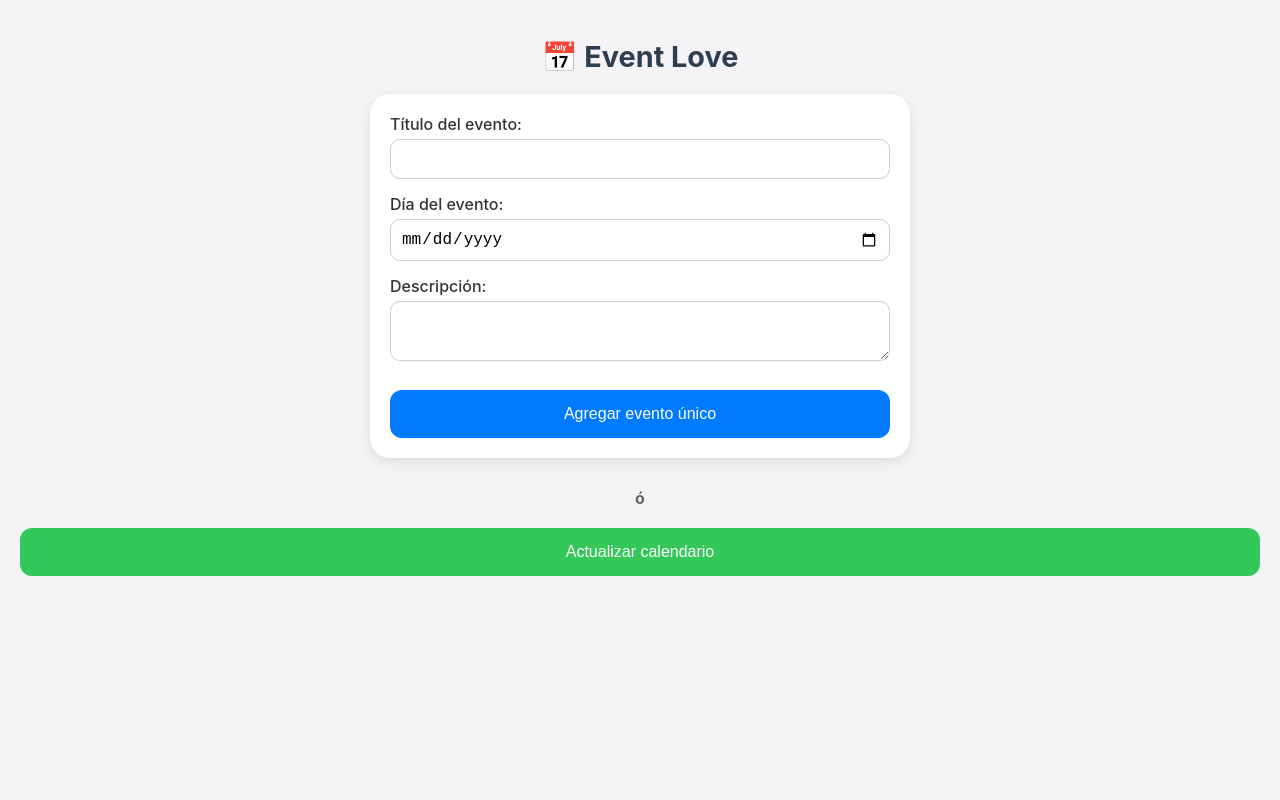
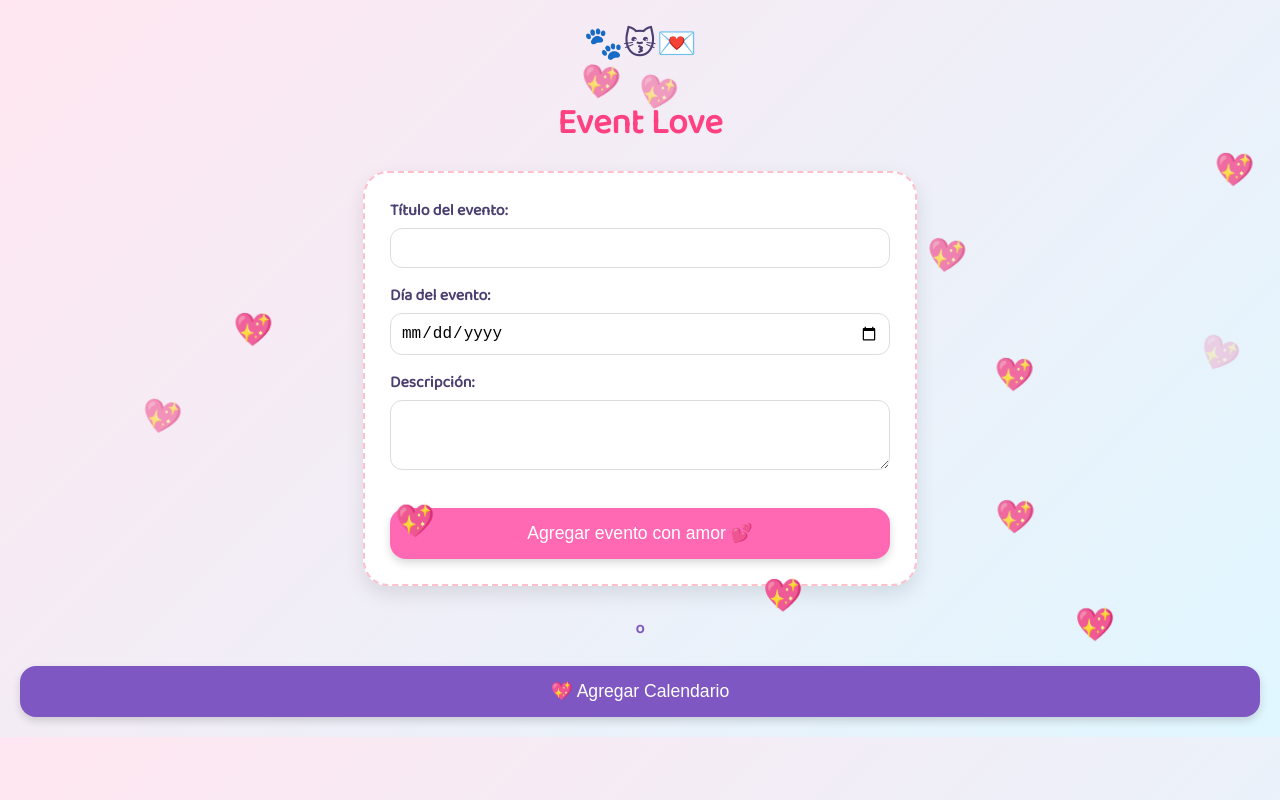
Before and after one commit to joseedev20/event-love, a website: page index.html in a window 1280 px wide. Drawn offline with Linux system fonts and the light colour scheme.

Commit message:
Update index.html

```diff
--- a/index.html
+++ b/index.html
@@ -5,34 +5,44 @@
   <meta charset="UTF-8">
   <meta name="viewport" content="width=device-width, initial-scale=1.0">
   <title>Event Love</title>
+  <link href="https://fonts.googleapis.com/css2?family=Baloo+2&display=swap" rel="stylesheet">
   <style>
     body {
-      font-family: -apple-system, BlinkMacSystemFont, 'Segoe UI', Roboto, Helvetica, Arial, sans-serif;
-      background: #f4f4f7;
+      font-family: 'Baloo 2', cursive;
+      background: linear-gradient(135deg, #ffe6f0, #e0f7ff);
       margin: 0;
       padding: 20px;
-      color: #333;
+      color: #4b3f72;
+      position: relative;
+      overflow-x: hidden;
     }
 
     h1 {
       text-align: center;
-      font-size: 1.8rem;
-      color: #2c3e50;
+      font-size: 2.2rem;
+      color: #ff4081;
+      margin-bottom: 10px;
+    }
+
+    .kitty {
+      text-align: center;
+      font-size: 2rem;
     }
 
     form {
       max-width: 500px;
       margin: 20px auto;
-      background: white;
-      padding: 20px;
-      border-radius: 20px;
-      box-shadow: 0 4px 12px rgba(0, 0, 0, 0.1);
+      background: #fff;
+      padding: 25px;
+      border-radius: 25px;
+      box-shadow: 0 8px 20px rgba(0, 0, 0, 0.1);
+      border: 2px dashed #ffc0cb;
     }
 
     label {
       display: block;
       margin-bottom: 15px;
-      font-weight: 500;
+      font-weight: 600;
     }
 
     input,
@@ -40,55 +50,76 @@
       width: 100%;
       padding: 10px;
       font-size: 1rem;
-      border: 1px solid #ccc;
-      border-radius: 10px;
+      border: 1px solid #ddd;
+      border-radius: 12px;
+      margin-top: 5px;
       box-sizing: border-box;
-      margin-top: 5px;
     }
 
     textarea {
       resize: vertical;
-      min-height: 60px;
+      min-height: 70px;
     }
 
     button {
       width: 100%;
       padding: 15px;
-      font-size: 1rem;
-      background: #007aff;
+      font-size: 1.1rem;
+      background: #ff69b4;
       color: white;
       border: none;
-      border-radius: 12px;
+      border-radius: 16px;
       cursor: pointer;
-      margin-top: 10px;
-      transition: background 0.2s;
+      margin-top: 15px;
+      box-shadow: 0 4px 8px rgba(0, 0, 0, 0.15);
+      transition: transform 0.2s;
     }
 
     button:hover {
-      background: #005fcc;
+      transform: scale(1.03);
+      background: #ff4d94;
     }
 
     .separador {
       text-align: center;
       margin: 30px 0 10px;
       font-weight: bold;
-      color: #666;
+      color: #7e57c2;
     }
 
     .btn-suscribirse {
-      background: #34c759;
-      margin-top: 10px;
+      background: #7e57c2;
     }
 
     .btn-suscribirse:hover {
-      background: #28a745;
+      background: #5e35b1;
+    }
+
+    .heart {
+      position: absolute;
+      animation: float 4s infinite ease-in-out;
+      color: #ffccd5;
+      font-size: 2rem;
+      user-select: none;
+    }
+
+    @keyframes float {
+      0% {
+        transform: translateY(0) rotate(0);
+        opacity: 1;
+      }
+      100% {
+        transform: translateY(-80px) rotate(30deg);
+        opacity: 0;
+      }
     }
   </style>
 </head>
 
 <body>
 
-  <h1>📅 Event Love </h1>
+  <div class="kitty">🐾😽💌</div>
+  <h1>Event Love</h1>
 
   <form id="form-evento">
     <label>
@@ -106,13 +137,13 @@
       <textarea id="descripcion"></textarea>
     </label>
 
-    <button type="submit">Agregar evento único</button>
+    <button type="submit">Agregar evento con amor 💕</button>
   </form>
 
-  <div class="separador">ó</div>
+  <div class="separador">o</div>
 
   <a href="webcal://joseedev20.github.io/event-love/calendario.ics">
-    <button class="btn-suscribirse">Actualizar calendario</button>
+    <button class="btn-suscribirse">💖 Agregar Calendario</button>
   </a>
 
   <script>
@@ -123,63 +154,28 @@
       const descripcion = document.getElementById('descripcion').value;
       const inicioRaw = document.getElementById('inicio').value;
 
-      const inicio = new Date(inicioRaw);
-      const fin = new Date(inicioRaw);
-      fin.setDate(fin.getDate() + 1); // DTEND excluyente
-
-      function formatearFechaDia(fecha) {
-        const year = fecha.getFullYear();
-        const month = String(fecha.getMonth() + 1).padStart(2, '0');
-        const day = String(fecha.getDate()).padStart(2, '0');
-        return `${year}${month}${day}`;
-      }
-
-      function formatearICS(date) {
-        return date.toISOString().replace(/[-:]/g, '').split('.')[0] + 'Z';
-      }
-
-      const fechaInicio = formatearFechaDia(inicio);
-      const fechaFin = formatearFechaDia(fin);
-
-      const contenidoICS = `BEGIN:VCALENDAR
-VERSION:2.0
-PRODID:-//MiAppCalendario//ES
-BEGIN:VEVENT
-UID:${Date.now()}@iphone-app.local
-DTSTAMP:${formatearICS(new Date())}
-DTSTART;VALUE=DATE:${fechaInicio}
-DTEND;VALUE=DATE:${fechaFin}
-SUMMARY:${titulo}
-DESCRIPTION:${descripcion}
-END:VEVENT
-END:VCALENDAR`;
-
-      // const blob = new Blob([contenidoICS], { type: 'text/calendar' });
-      // const url = URL.createObjectURL(blob);
-      // window.location.href = url;
-
-fetch('https://event-love.onrender.com/agregar-evento', {
+      fetch('https://event-love.onrender.com/agregar-evento', {
         method: 'POST',
         headers: { 'Content-Type': 'application/json' },
-        body: JSON.stringify({
-          titulo,
-          descripcion,
-          fecha: inicioRaw
-        })
+        body: JSON.stringify({ titulo, descripcion, fecha: inicioRaw })
       })
-
-
-
         .then(res => res.json())
         .then(data => {
-          if (data.success) alert("✅ Evento agregado y sincronizado.");
-          else alert("⚠️ Hubo un problema.");
+          if (data.success) alert("🐱💌 Evento agregado con éxito y sincronizado en sus corazones (y calendarios).");
+          else alert("😿 Algo falló, intenta de nuevo con amor.");
         });
+    });
 
-
-
-
-    });
+    // corazones flotando
+    for (let i = 0; i < 12; i++) {
+      const heart = document.createElement('div');
+      heart.className = 'heart';
+      heart.style.left = Math.random() * 100 + '%';
+      heart.style.top = Math.random() * 100 + '%';
+      heart.textContent = '💖';
+      heart.style.animationDuration = (3 + Math.random() * 2) + 's';
+      document.body.appendChild(heart);
+    }
   </script>
 
 </body>
```
